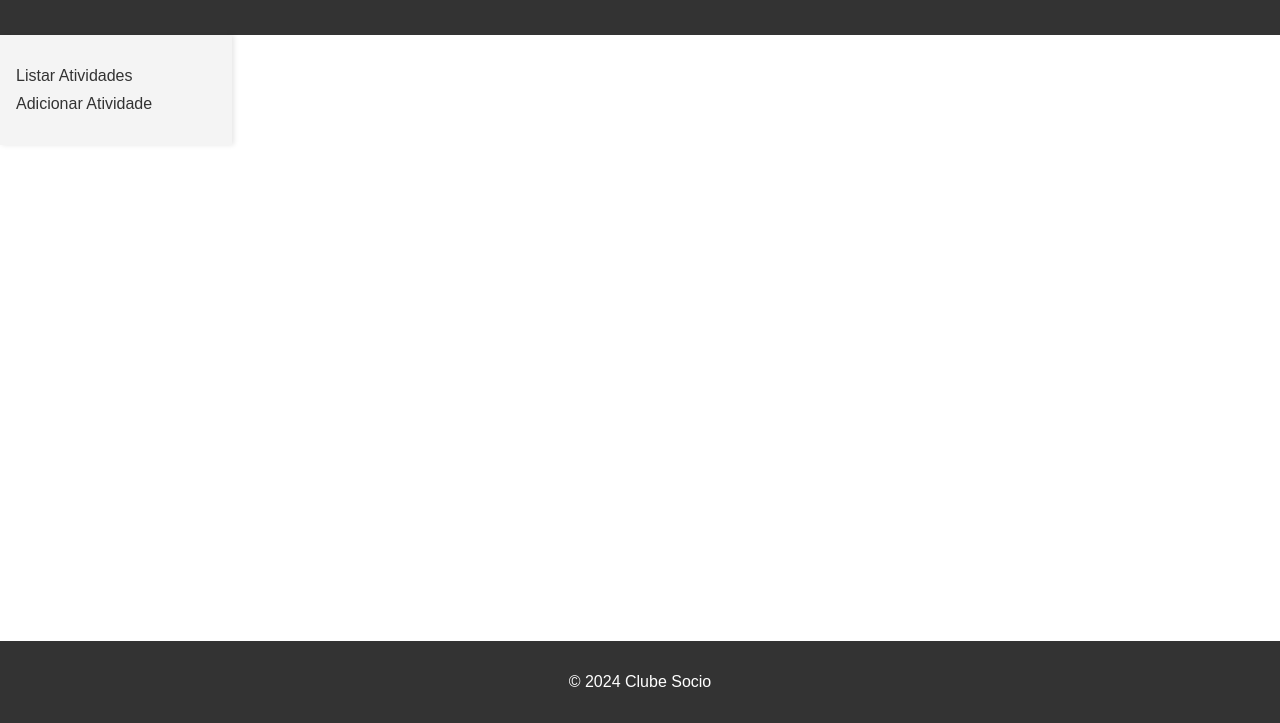
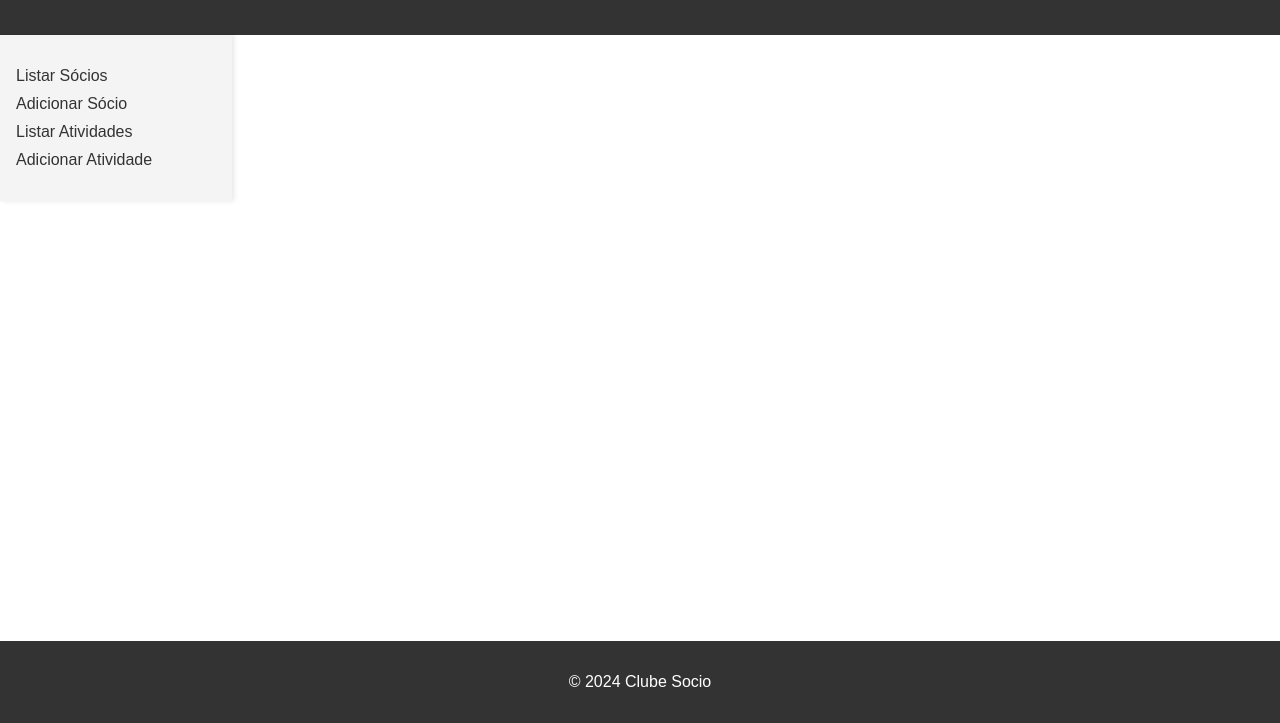
Before and after one commit to petroniodias/clube_projeto_frontend, a plain HTML site: page clube_projeto_frontend/index.html in a window 1280 px wide. Shown: the part 77-800 px from the top of the page. Drawn offline with Linux system fonts and the light colour scheme; no server answers.

Commit message:
Add files via upload

```diff
--- a/clube_projeto_frontend/index.html
+++ b/clube_projeto_frontend/index.html
@@ -3,7 +3,7 @@
 <head>
     <meta charset="UTF-8">
     <meta name="viewport" content="width=device-width, initial-scale=1.0">
-    <title>Atividade Management</title>
+    <title>Gestão de Clube</title>
     <link rel="stylesheet" href="css/styles.css">
 </head>
 <body>
--- a/clube_projeto_frontend/partials/nav.html
+++ b/clube_projeto_frontend/partials/nav.html
@@ -1,6 +1,8 @@
 <nav>
     <ul>
-        <li><a href="#" onclick="loadPage('main')">Listar Atividades</a></li>
-        <li><a href="#" onclick="loadPage('add')">Adicionar Atividade</a></li>
+        <li><a href="#" onclick="loadPage('socio-list')">Listar Sócios</a></li>
+        <li><a href="#" onclick="loadPage('socio-add')">Adicionar Sócio</a></li>
+        <li><a href="#" onclick="loadPage('atividade-list')">Listar Atividades</a></li>
+        <li><a href="#" onclick="loadPage('atividade-add')">Adicionar Atividade</a></li>
     </ul>
 </nav>
```
